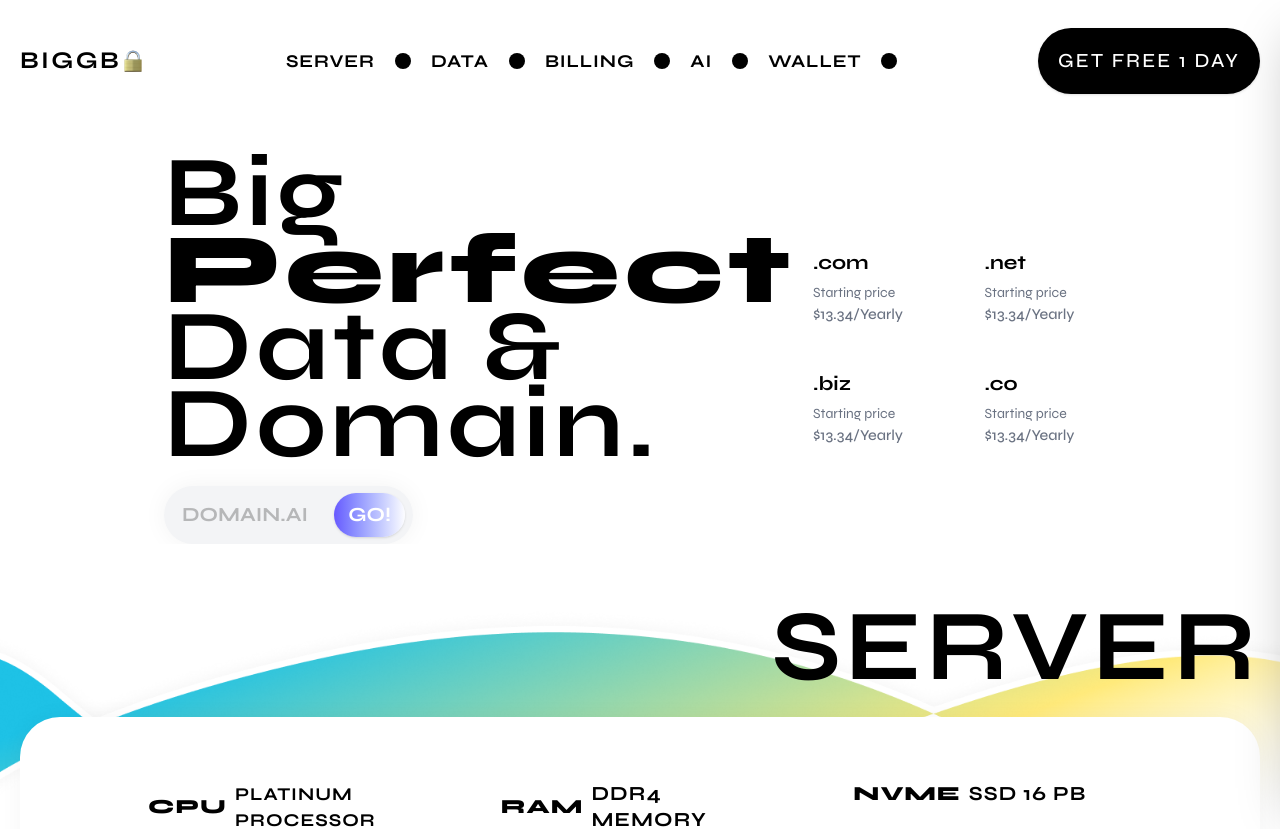
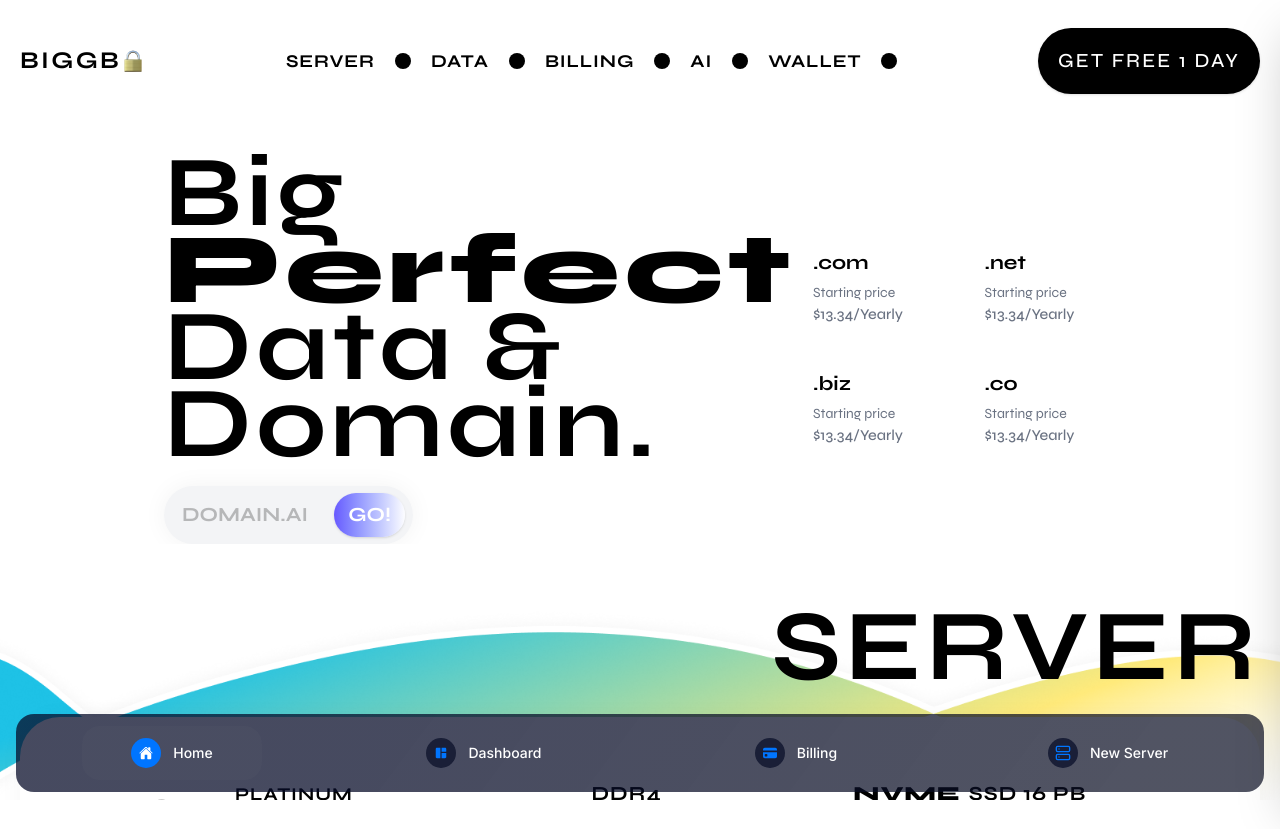
Before and after one commit to shoxruhGIT/big, a React (Vite) app: page / in a window 1280 px wide. Shown: the top 829 px of the page. After the commit the page ends 800 px from the top, so only its background shows below. Built offline with nearby package versions, Linux system fonts and the light colour scheme.

Commit message:
changed login mobile

```diff
--- a/src/App.jsx
+++ b/src/App.jsx
@@ -1,4 +1,9 @@
-import { BrowserRouter as Router, Routes, Route } from "react-router-dom";
+import {
+  BrowserRouter as Router,
+  Routes,
+  Route,
+  useLocation,
+} from "react-router-dom";
 import LoginLayout from "./layouts/LoginLayout";
 import AppLayout from "./layouts/AppLayout";
 
@@ -8,18 +13,19 @@ import BillingPage from "./pages/BillingPage";
 import ServerConfigurator from "./server/ServerConfigurator";
 import HomePage from "./pages/HomePage";
 import HomeLayout from "./layouts/HomeLayout";
+import { useEffect } from "react";
 
-function App() {
+const App = () => {
   return (
     <Router>
       <Routes>
         <Route element={<LoginLayout />}>
           <Route path="/login" element={<Login />} />
         </Route>
-{/*
+
         <Route element={<HomeLayout />}>
-        </Route> */}
           <Route path="/" element={<HomePage />} />
+        </Route>
 
         <Route element={<AppLayout />}>
           <Route path="/dashboard" element={<Dashboard />} />
@@ -30,6 +36,6 @@ function App() {
       </Routes>
     </Router>
   );
-}
+};
 
 export default App;
--- a/src/components/FooterNav.jsx
+++ b/src/components/FooterNav.jsx
@@ -1,5 +1,5 @@
 import { Server } from "lucide-react";
-import React from "react";
+import React, { useEffect, useState } from "react";
 import { BsFillCreditCardFill } from "react-icons/bs";
 import { IoHome } from "react-icons/io5";
 import { MdSpaceDashboard } from "react-icons/md";
@@ -33,8 +33,31 @@ const FooterNav = () => {
     },
   ];
 
+  const [isHidden, setIsHidden] = useState(false);
+
+  useEffect(() => {
+    const handleScroll = () => {
+      const scrollY = window.scrollY;
+
+      // 200px dan keyin divni yashiramiz
+      if (scrollY > 2600) {
+        setIsHidden(true);
+      } else {
+        setIsHidden(false);
+      }
+    };
+
+    window.addEventListener("scroll", handleScroll);
+
+    return () => window.removeEventListener("scroll", handleScroll);
+  }, []);
+
   return (
-    <footer className="fixed w-full z-50 bottom-2 px-4">
+    <footer
+      className={`fixed w-full z-50 bottom-2 px-4 transition-transform duration-200 ease-in-out ${
+        isHidden ? "opacity-0 pointer-events-none" : "opacity-100"
+      }`}
+    >
       <nav
         className="max-w-[1600px] mx-auto rounded-[18px] grid grid-cols-4 place-items-center py-3"
         style={{
--- a/src/index.css
+++ b/src/index.css
@@ -120,7 +120,10 @@
   }
 }
 
+html,
 body {
+  height: 100%;
+  overflow: hidden;
   font-family: Inter;
 }
 
--- a/src/layouts/HomeLayout.jsx
+++ b/src/layouts/HomeLayout.jsx
@@ -11,7 +11,7 @@ const HomeLayout = () => {
     <div className="w-full h-screen">
       {/* <Navbar /> */}
       <FooterNav />
-      <main className="flex justify-center items-center ">
+      <main className="w-full">
         <Outlet />
       </main>
     </div>
--- a/src/pages/LoginPage.jsx
+++ b/src/pages/LoginPage.jsx
@@ -1,7 +1,23 @@
-import React, { useState } from "react";
+import React, { useEffect, useRef, useState } from "react";
 
 const LoginPage = () => {
   const [isTrue, setIsTrue] = useState(false);
+
+  const inputRef = useRef();
+
+  useEffect(() => {
+    const input = inputRef.current;
+    if (!input) return;
+
+    const onFocus = () => {
+      setTimeout(() => {
+        input.scrollIntoView({ behavior: "smooth", block: "center" });
+      }, 300);
+    };
+
+    input.addEventListener("focus", onFocus);
+    return () => input.removeEventListener("focus", onFocus);
+  }, []);
 
   return (
     <div className="w-full max-w-[1600px] mx-auto flex flex-col md:flex-row justify-around items-center">
```
